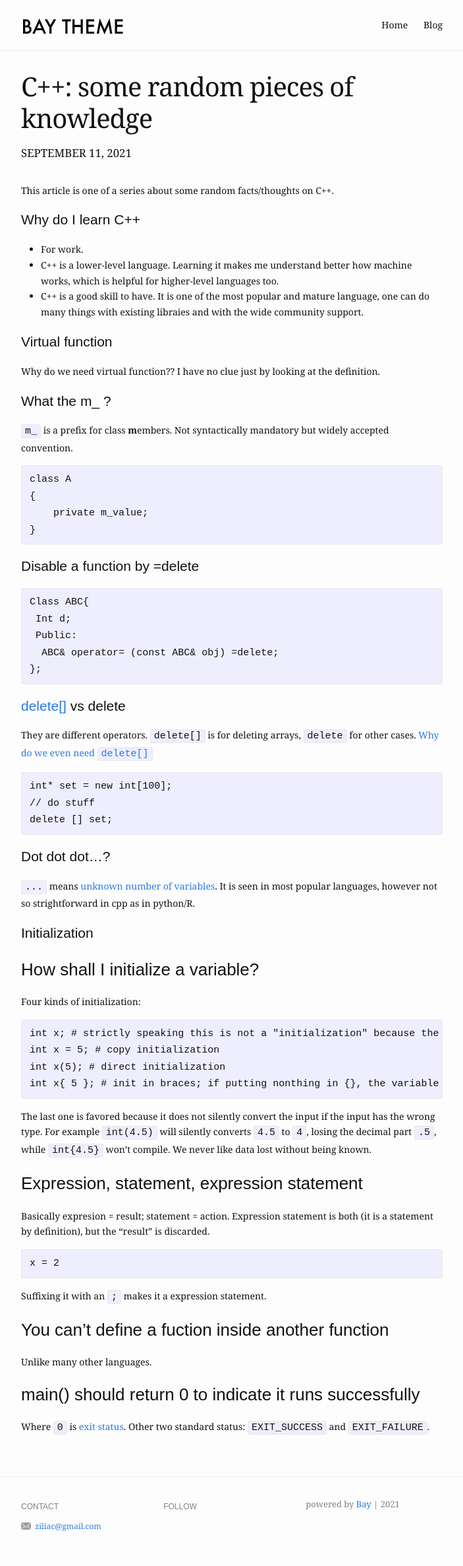
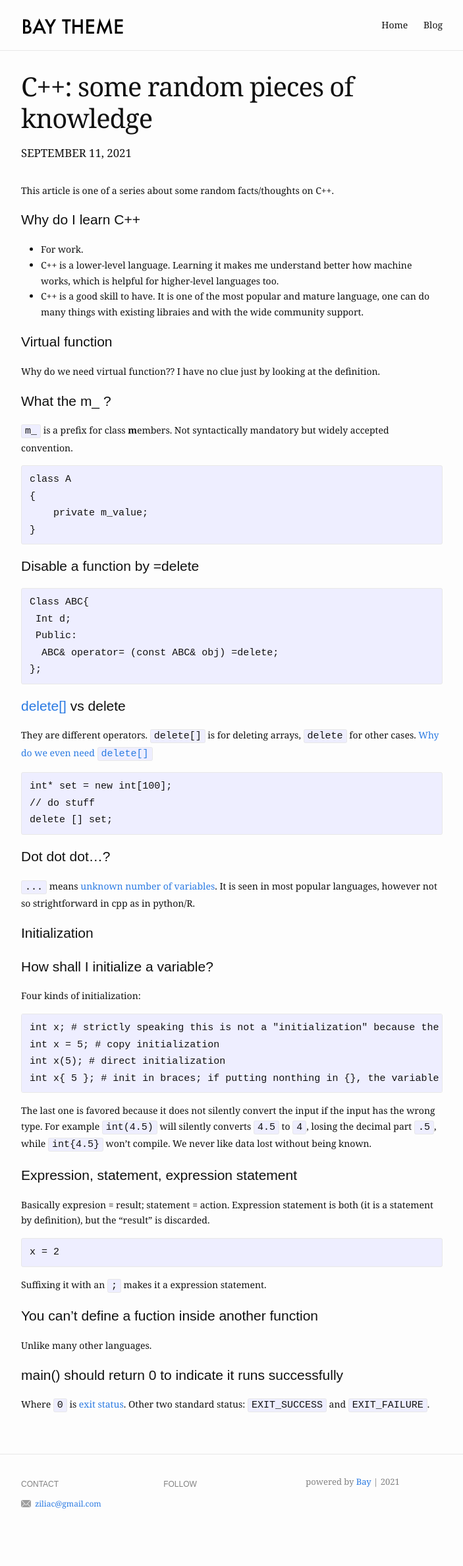
Before and after one commit to idiotekk/idiotekk.github.io, a Jekyll site: the page built from _posts/2021-09-11-cpp_random.markdown, in a window 1280 px wide. Shown: the whole page at 66% size, without its empty margins (288-991 px from the left). Built offline with Jekyll 4.4.1, drawn with Linux system fonts in a browser that asks for light colours; after the commit the page ends 2339 px from its top, so only the background shows below that.

````diff
--- a/_posts/2021-09-11-cpp_random.markdown
+++ b/_posts/2021-09-11-cpp_random.markdown
@@ -49,7 +49,7 @@ delete [] set;
 It is seen in most popular languages, however not so strightforward in cpp as in python/R.
 
 # Initialization
-### How shall I initialize a variable?
+# How shall I initialize a variable?
 Four kinds of initialization:
 ```cpp
 int x; # strictly speaking this is not a "initialization" because the varible is not initialized
@@ -59,16 +59,16 @@ int x{ 5 }; # init in braces; if putting nonthing in {}, the variable is set to
 ```
 The last one is favored because it does not silently convert the input if the input has the wrong type. For example `int(4.5)` will silently converts `4.5` to `4`, losing the decimal part `.5`, while `int{4.5}` won't compile. We never like data lost without being known.
 
-### Expression, statement, expression statement
+# Expression, statement, expression statement
 Basically expresion = result; statement = action. Expression statement is both (it is a statement by definition), but the "result" is discarded.
 ```
 x = 2
 ```
 Suffixing it with an `;` makes it a expression statement.
 
-### You can't define a fuction inside another function
+# You can't define a fuction inside another function
 Unlike many other languages.
 
-### main() should return 0 to indicate it runs successfully
+# main() should return 0 to indicate it runs successfully
 Where `0` is [exit status](https://en.wikipedia.org/wiki/Exit_status).
 Other two standard status: `EXIT_SUCCESS` and `EXIT_FAILURE`.
````
